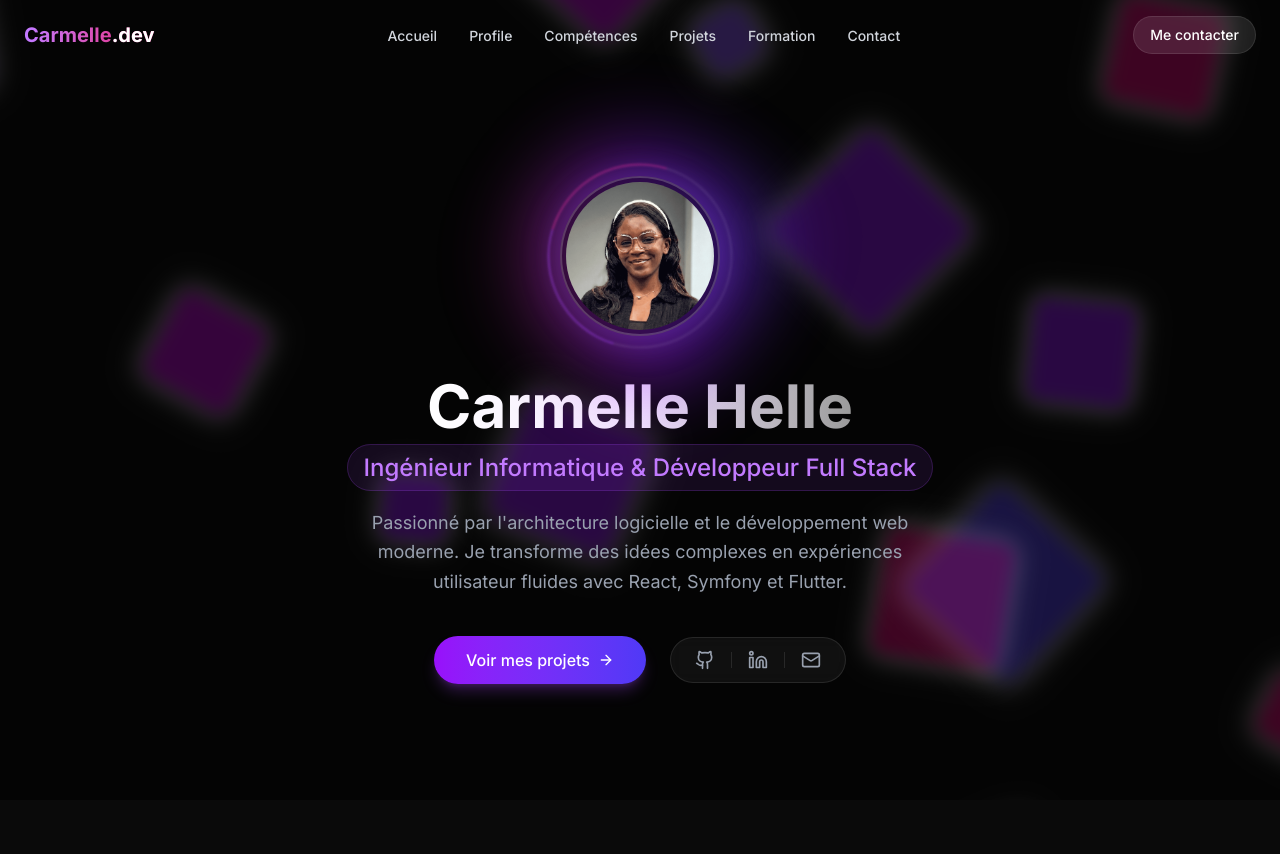
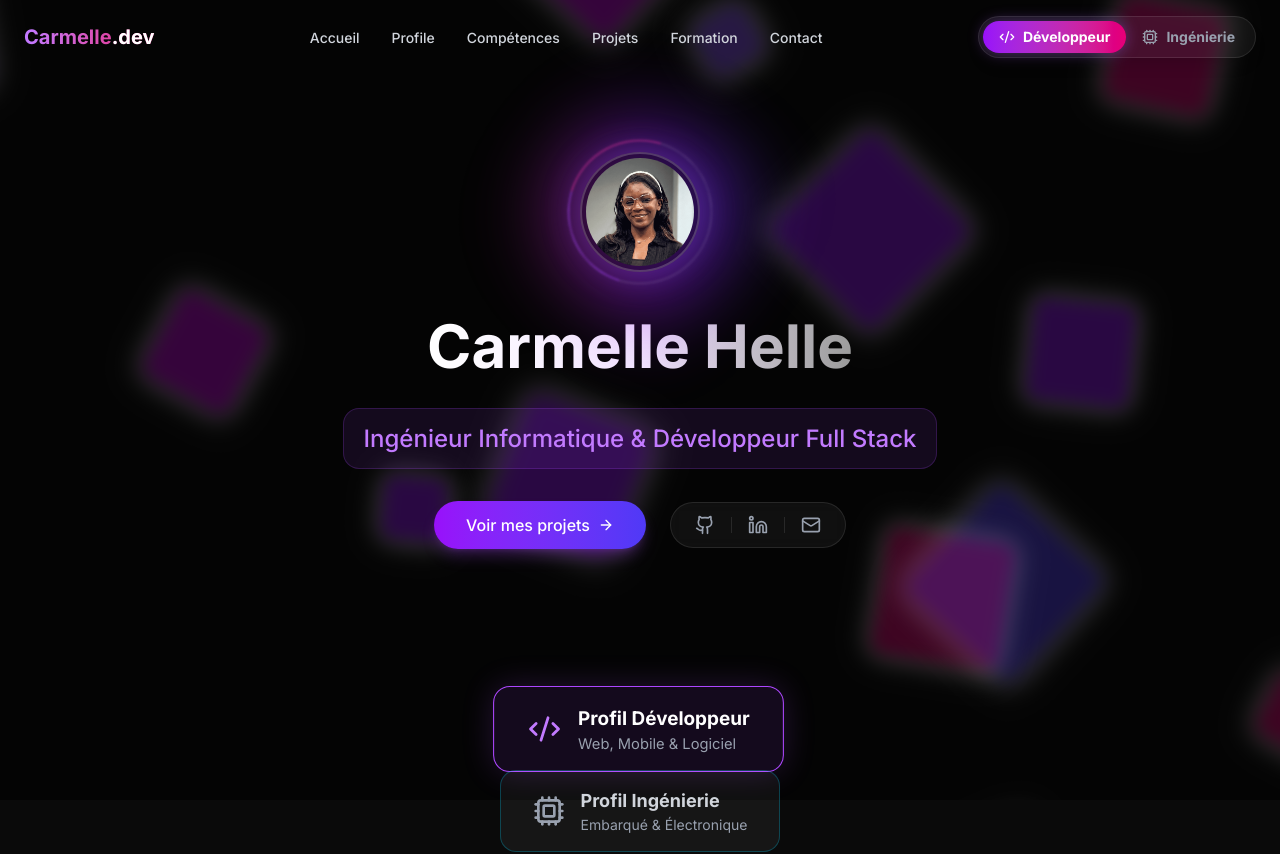
Before and after one commit to Hcarmelle7/Monportfolio, a Next.js app: page / in a window 1280 px wide. Shown: the top 854 px of the page. Built offline with nearby package versions, Linux system fonts and the light colour scheme.

Commit message:
mise a jour du responsive

```diff
--- a/app/layout.tsx
+++ b/app/layout.tsx
@@ -5,6 +5,7 @@ import Background from "@/components/ui/Background";
 import Navbar from "@/components/layout/Navbar";
 import Footer from "@/components/layout/Footer";
 import TunnelBackground from "@/components/ui/TunnelBackground";
+import { ProfileProvider } from "@/context/ProfileContext";
 
 const inter = Inter({ subsets: ["latin"] });
 
@@ -24,12 +25,18 @@ export default function RootLayout({
         <Background />
         {/* <TunnelBackground /> */}
 
-        <Navbar />
 
-        <main className="flex flex-col min-h-screen mt-20">
-          {children}
-        </main>
+       <ProfileProvider>
 
+          {/* La Navbar a maintenant accès au contexte ! */}
+          <Navbar />
+
+          {/* Les pages en dessous ont aussi accès au contexte ! */}
+          <main>
+            {children}
+          </main>
+
+        </ProfileProvider>
         <Footer />
       </body>
     </html>
--- a/app/page.tsx
+++ b/app/page.tsx
@@ -20,26 +20,28 @@ import EmbeddedEducation from "@/components/sections/EmbeddedEducation.tsx";
 import DeveloperProfile from "./developper/page";
 import EmbeddedProfile from "./embedded/page";
 import About from "@/components/sections/About";
+import { useProfile } from "@/context/ProfileContext";
+
 
 export default function Home() {
   const [activeProfile, setActiveProfile] = useState<"developer" | "embedded">("developer");
+  const { profile } = useProfile();
 
   return (
     <div className="flex flex-col gap-20 md:gap-12 pb-8">
 
-      <div className="min-h-[80vh] flex flex-col items-center justify-center gap-12 px-4 ">
+      <div className="min-h-[80vh] flex flex-col items-center justify-center gap-2 px-4 ">
+
         <Hero />
 
-        <About/>
-
-        <div className="flex flex-col sm:flex-row gap-6 mt-8 z-10">
+        <div className="flex flex-col hidden md:block sm:flex-row gap-6  z-10">
 
           {/* BOUTON DÉVELOPPEUR */}
           <button
             onClick={() => setActiveProfile("developer")}
             className={`group relative px-8 py-4 rounded-2xl border transition-all overflow-hidden flex items-center gap-4 text-left ${activeProfile === "developer"
-                ? "bg-purple-500/10 border-purple-500 shadow-[0_0_30px_rgba(168,85,247,0.2)] scale-105"
-                : "bg-white/5 border-purple-500/30 hover:bg-white/10 hover:border-purple-500"
+              ? "bg-purple-500/10 border-purple-500 shadow-[0_0_30px_rgba(168,85,247,0.2)] scale-105"
+              : "bg-white/5 border-purple-500/30 hover:bg-white/10 hover:border-purple-500"
               }`}
           >
             <div className="absolute inset-0 bg-gradient-to-r from-purple-500/20 to-pink-500/20 opacity-0 group-hover:opacity-100 transition-opacity"></div>
@@ -54,8 +56,8 @@ export default function Home() {
           <button
             onClick={() => setActiveProfile("embedded")}
             className={`group relative px-8 py-4 rounded-2xl border transition-all overflow-hidden flex items-center gap-4 text-left ${activeProfile === "embedded"
-                ? "bg-cyan-500/10 border-cyan-500 shadow-[0_0_30px_rgba(6,182,212,0.2)] scale-105"
-                : "bg-white/5 border-cyan-500/30 hover:bg-white/10 hover:border-cyan-500"
+              ? "bg-cyan-500/10 border-cyan-500 shadow-[0_0_30px_rgba(6,182,212,0.2)] scale-105"
+              : "bg-white/5 border-cyan-500/30 hover:bg-white/10 hover:border-cyan-500"
               }`}
           >
             <div className="absolute inset-0 bg-gradient-to-r from-cyan-500/20 to-emerald-500/20 opacity-0 group-hover:opacity-100 transition-opacity"></div>
@@ -68,11 +70,11 @@ export default function Home() {
 
         </div>
       </div>
-
+      <About />
       {/* Le Contenu principal change selon le profil sélectionné */}
       <div className="min-h-screen">
         <AnimatePresence mode="wait">
-          {activeProfile === "developer" && (
+          {profile === "developer" && (
             <motion.div
               key="developer-content"
               initial={{ opacity: 0, y: 20 }}
@@ -85,7 +87,7 @@ export default function Home() {
             </motion.div>
           )}
 
-          {activeProfile === "embedded" && (
+          {profile === "embedded" && (
             <motion.div
               key="embedded-content"
               initial={{ opacity: 0, y: 20 }}
--- a/components/layout/Navbar.tsx
+++ b/components/layout/Navbar.tsx
@@ -2,9 +2,13 @@
 import React, { useState, useEffect } from 'react';
 import { motion } from 'framer-motion';
 import { cn } from '@/lib/utils';
+import { AboutMe } from '@/data/content';
+import { Code2, Cpu, Github, Linkedin, Mail, } from 'lucide-react';
+import { useProfile } from "@/context/ProfileContext";
 
 export default function Navbar() {
   const [scrolled, setScrolled] = useState(false);
+  const { profile, setProfile } = useProfile();
 
   // le useEffect détecte le scroll pour changer la navbar
   useEffect(() => {
@@ -54,13 +58,52 @@ export default function Navbar() {
           ))}
         </ul>
 
+        <div className="relative flex items-center p-1 bg-white/5 border border-white/10 rounded-full shadow-lg">
+
+          {/* Option Développeur */}
+          <button
+            onClick={() => setProfile("developer")}
+            className={`relative z-10 flex items-center gap-2 px-4 py-1.5 rounded-full text-xs sm:text-sm font-bold transition-colors duration-300 ${profile === "developer" ? "text-white" : "text-gray-400 hover:text-white"
+              }`}
+          >
+            {profile === "developer" && (
+              <motion.div
+                layoutId="nav-switch-pill" // La magie Framer Motion
+                className="absolute inset-0 bg-gradient-to-r from-purple-600 to-pink-600 rounded-full -z-10 shadow-[0_0_15px_rgba(168,85,247,0.4)]"
+                transition={{ type: "spring", stiffness: 300, damping: 25 }}
+              />
+            )}
+            <Code2 className="w-4 h-4" />
+            <span className="hidden sm:inline">Développeur</span>
+          </button>
+
+          {/* Option Ingénierie */}
+          <button
+            onClick={() => setProfile("embedded")}
+            className={`relative z-10 flex items-center gap-2 px-4 py-1.5 rounded-full text-xs sm:text-sm font-bold transition-colors duration-300 ${profile === "embedded" ? "text-white" : "text-gray-400 hover:text-white"
+              }`}
+          >
+            {profile === "embedded" && (
+              <motion.div
+                layoutId="nav-switch-pill"
+                className="absolute inset-0 bg-gradient-to-r from-cyan-600 to-emerald-600 rounded-full -z-10 shadow-[0_0_15px_rgba(6,182,212,0.4)]"
+                transition={{ type: "spring", stiffness: 300, damping: 25 }}
+              />
+            )}
+            <Cpu className="w-4 h-4" />
+            <span className="hidden sm:inline">Ingénierie</span>
+          </button>
+
+        </div>
+
         {/* Bouton de contact */}
-        <a
-          href="#contact"
-          className="px-4 py-2 text-sm font-medium bg-white/10 hover:bg-purple-600 border border-white/10 rounded-full transition-all hover:scale-105"
-        >
-          Me contacter
-        </a>
+        <div className="flex gap-4 items-center border border-white/10 px-6 py-3 rounded-full bg-white/5 backdrop-blur-sm hidden ">
+          <a href={AboutMe.socials.github} className="text-gray-400 hover:text-white transition-colors hover:scale-110 transform"><Github size={20} /></a>
+          <div className="w-px h-4 bg-white/10"></div>
+          <a href={AboutMe.socials.linkedin} className="text-gray-400 hover:text-white transition-colors hover:scale-110 transform"><Linkedin size={20} /></a>
+          <div className="w-px h-4 bg-white/10"></div>
+          <a href={AboutMe.socials.email} className="text-gray-400 hover:text-white transition-colors hover:scale-110 transform"><Mail size={20} /></a>
+        </div>
       </div>
     </motion.nav>
   );
--- a/components/sections/About.tsx
+++ b/components/sections/About.tsx
@@ -23,6 +23,7 @@ export default function About() {
   const x = useTransform(progress, [0, 400], ["386px", "0px"]);
   const scale = useTransform(progress, [0, 400], [0, 1]);
   const borderRadius = useTransform(progress, [0, 400], ["999px", "16px"]);
+
     return (
         <section id="about" className="py-24 px-4 relative max-w-6xl mx-auto z-10">
             <div className="flex flex-col md:flex-row gap-12 md:gap-20 items-start">
@@ -57,7 +58,7 @@ export default function About() {
                         {about.title}
                     </h2>
 
-                    <div className="space-y-6 text-gray-300 leading-relaxed">
+                    <div className="space-y-6 text-gray-300 text-justify leading-relaxed">
                         {about.description.map((paragraph, index) => (
                             <p key={index}>{paragraph}</p>
                         ))}
--- a/components/sections/Hero.tsx
+++ b/components/sections/Hero.tsx
@@ -5,17 +5,15 @@ import { ArrowRight, Github, Linkedin, Mail } from "lucide-react";
 
 export default function Hero() {
   return (
-    <section className="min-h-[85vh] flex flex-col justify-center items-center text-center px-4 relative ">
+    <section className="min-h-[85vh] flex flex-col justify-center items-center text-center px-4 relative  gap-4">
 
       {/* --- NOUVELLE ANIMATION PHOTO DE PROFIL --- */}
       <motion.div
         initial={{ scale: 0, opacity: 0 }}
         animate={{ scale: 1, opacity: 1 }}
         transition={{ duration: 0.5, type: "spring", stiffness: 100 }}
-        className="relative w-50 h-50 flex justify-center items-center mb-5"
+        className="relative w-40 h-40 flex justify-center items-center mb-2"
       >
-        {/*  L'arrière-plan liquide animé  */}
-        {/* border-radius animé */}
         <motion.div
           animate={{
             scale: [1, 1.1, 1],
@@ -43,10 +41,10 @@ export default function Hero() {
         />
 
         {/* 3. Le conteneur de la photo doit etre devant */}
-        <div className="relative z-10 w-40 h-40 rounded-full overflow-hidden border-2 border-white/20 shadow-[0_0_40px_rgba(139,92,246,0.3)] backdrop-blur-sm bg-black/30 p-1">
+        <div className="relative z-10 w-30 h-30 rounded-full overflow-hidden border-2 border-white/20 shadow-[0_0_40px_rgba(139,92,246,0.3)] backdrop-blur-sm bg-black/30 p-1">
           <div className="w-full h-full rounded-full overflow-hidden relative">
             <img
-               src= {AboutMe.image}
+              src={AboutMe.image}
               alt="Profile Placeholder"
               className="object-cover w-full h-full scale-105 hover:scale-110 transition-transform duration-500"
             />
@@ -67,22 +65,22 @@ export default function Hero() {
         initial={{ y: 20, opacity: 0 }}
         animate={{ y: 0, opacity: 1 }}
         transition={{ delay: 0.3 }}
-        className="text-xl md:text-2xl text-purple-400 font-medium mb-6"
+        // J'ai ajouté "leading-relaxed" pour aérer l'espace entre les lignes quand ça se superpose
+        className="text-xl md:text-2xl w-full text-purple-400 font-medium mb-4 leading-relaxed"
       >
-        <span className="bg-purple-500/10 px-4 py-2 rounded-full border border-purple-500/20">
+        <span className="inline-block break-words bg-purple-500/10 px-5 py-2.5 rounded-2xl border border-purple-500/20">
           {AboutMe.role}
         </span>
       </motion.h2>
 
-
-      <motion.p
+      {/* <motion.p
         initial={{ y: 20, opacity: 0 }}
         animate={{ y: 0, opacity: 1 }}
         transition={{ delay: 0.4 }}
         className="max-w-xl text-gray-400 mb-10 leading-relaxed md:text-lg"
       >
         {AboutMe.bio}
-      </motion.p>
+      </motion.p>  */}
 
       <motion.div
         initial={{ y: 20, opacity: 0 }}
@@ -104,6 +102,7 @@ export default function Hero() {
           <a href={AboutMe.socials.email} className="text-gray-400 hover:text-white transition-colors hover:scale-110 transform"><Mail size={20} /></a>
         </div>
       </motion.div>
+
     </section>
   );
 }
--- /dev/null
+++ b/context/ProfileContext.tsx
@@ -0,0 +1,27 @@
+// context/ProfileContext.tsx
+"use client";
+import { createContext, useContext, useState, ReactNode } from "react";
+
+type ProfileType = "developer" | "embedded";
+
+interface ProfileContextType {
+  profile: ProfileType;
+  setProfile: (profile: ProfileType) => void;
+}
+
+const ProfileContext = createContext<ProfileContextType | undefined>(undefined);
+
+export function ProfileProvider({ children }: { children: ReactNode }) {
+  const [profile, setProfile] = useState<ProfileType>("developer");
+  return (
+    <ProfileContext.Provider value={{ profile, setProfile }}>
+      {children}
+    </ProfileContext.Provider>
+  );
+}
+
+export function useProfile() {
+  const context = useContext(ProfileContext);
+  if (!context) throw new Error("Erreur de contexte");
+  return context;
+}
--- a/data/content.ts
+++ b/data/content.ts
@@ -83,7 +83,7 @@ export const devProjects = {
             description: "Développement Front-end complet d'une application mobile. Gestion d'état complexe et optimisation des performances.",
             tech: ["Flutter", "Dart", "Firebase"],
             link: "#",
-            image: "/images/Learnify_logo_purple.png"
+            image: "/images/learnify.png"
         },
         {
             id: 2,
```
Also changed, not shown: public/images/learnify.png (renamed from public/images/Learnify_logo_purple.png). Lines whose indentation alone changed are shown as unchanged.
